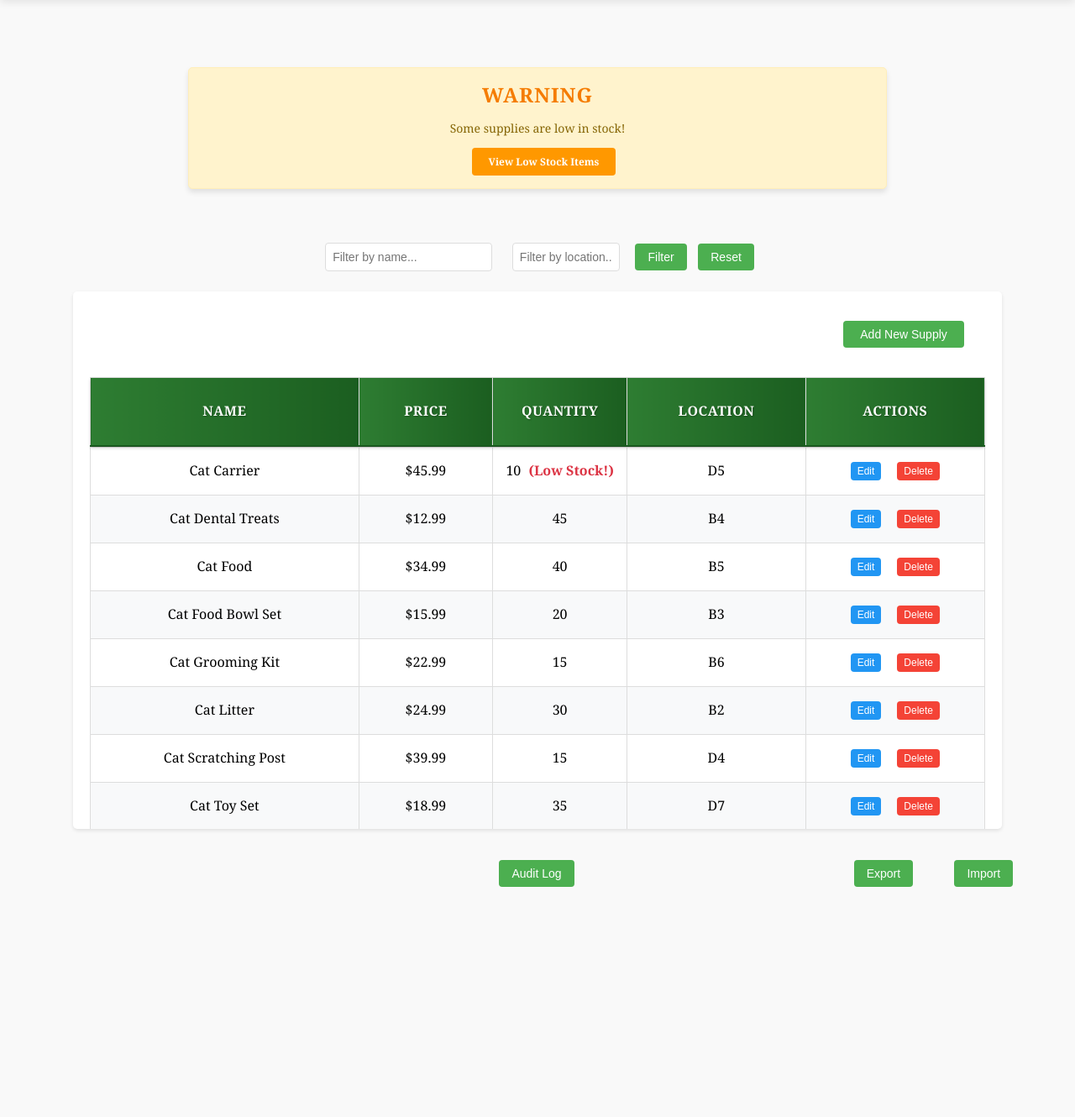
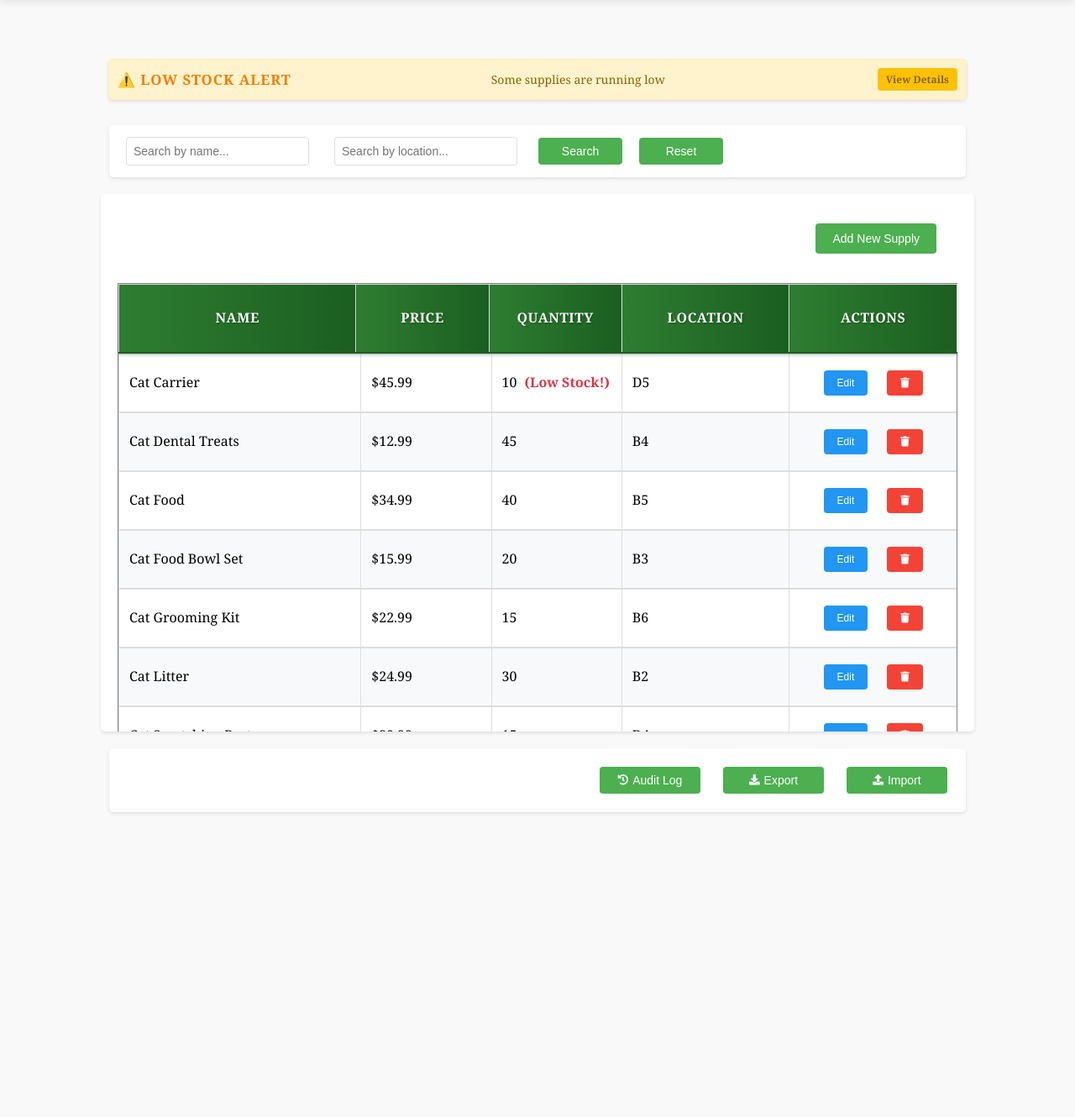
Before and after one commit to TLeafWolf/SDEV_220_Final_Project_Group5, a Django app: page / in a window 1280 px wide. Shown: the part 60-1390 px from the top of the page at 84% size. Run offline with Django 5.2, Linux system fonts and the light colour scheme; a user stored in the database is signed in; data comes from the database, SQL or seed files in the repository; both versions use the stored data as it was after the commit; lists and menus that the app fills with data are empty.

Commit message:
improve UI and fix delete item

```diff
--- a/inventory_project/inventory/templates/inventory/index.html
+++ b/inventory_project/inventory/templates/inventory/index.html
@@ -8,19 +8,38 @@
         background-color: #fff3cd;
         border: 1px solid #ffeeba;
         color: #856404;
-        padding: 15px;
-        margin: 20px auto;
-        max-width: 800px;
+        padding: 10px;
         border-radius: 5px;
         text-align: center;
+        box-shadow: 0 2px 4px rgba(0,0,0,0.1);
+        display: flex;
+        align-items: center;
+        justify-content: space-between;
+    }
+
+    .warning h1 {
+        margin: 0;
+        font-size: 1.2em;
+    }
+
+    .warning p {
+        margin: 0 10px;
+    }
+
+    .warning .filter-button {
+        background-color: #ffc107;
+        color: #856404;
+        padding: 5px 10px;
+        border-radius: 4px;
+        text-decoration: none;
+        font-weight: bold;
     }
 
     .status-message {
-        padding: 15px;
-        margin: 20px auto;
-        max-width: 800px;
+        padding: 10px;
         border-radius: 5px;
         text-align: center;
+        box-shadow: 0 2px 4px rgba(0,0,0,0.1);
     }
 
     .success {
@@ -32,18 +51,50 @@
     .conmain {
         max-width: 1200px;
         margin: 20px auto;
-        padding: 20px;
+        padding: 0 20px;
+        display: flex;
+        flex-direction: column;
+        align-items: center;
+    }
+
+    .warning, .status-message, .filter, .table-container, .bottom_nav {
+        width: 100%;
+        max-width: 1000px;
+        margin: 10px auto;
     }
 
     .filter {
-        margin-bottom: 20px;
+        display: flex;
+        gap: 10px;
+        align-items: center;
+        background: white;
+        padding: 10px;
+        border-radius: 5px;
+        box-shadow: 0 2px 4px rgba(0,0,0,0.1);
     }
 
     .filter input {
         padding: 8px;
-        margin-right: 10px;
         border: 1px solid #ddd;
         border-radius: 4px;
+        flex: 1;
+        max-width: 200px;
+    }
+
+    .filter button {
+        padding: 8px 15px;
+        background-color: #4CAF50;
+        color: white;
+        border: none;
+        border-radius: 4px;
+        cursor: pointer;
+        transition: background-color 0.3s;
+        white-space: nowrap;
+        min-width: 100px;
+    }
+
+    .filter button:hover {
+        background-color: #45a049;
     }
 
     .table-container {
@@ -51,28 +102,190 @@
         padding: 20px;
         border-radius: 5px;
         box-shadow: 0 2px 4px rgba(0,0,0,0.1);
+        width: 100%;
     }
 
     .action-bar {
         margin-bottom: 20px;
+        display: flex;
+        justify-content: flex-end;
     }
 
-    .login-notice {
-        background-color: #f8d7da;
-        color: #721c24;
-        padding: 10px;
-        border-radius: 5px;
-        margin-bottom: 20px;
-        text-align: center;
+    .add-button {
+        background-color: #4CAF50;
+        color: white;
+        padding: 10px 20px;
+        border: none;
+        border-radius: 4px;
+        cursor: pointer;
+        transition: background-color 0.3s;
+    }
+
+    .add-button:hover {
+        background-color: #45a049;
+    }
+
+    .data_tab {
+        width: 100%;
+        border-collapse: collapse;
+    }
+
+    .data_tab th {
+        padding: 15px;
+        border: 1px solid #ddd;
+        text-align: left;
+        font-weight: 600;
+        color: #333;
+        background-color: #f8f9fa;
+    }
+
+    .data_tab td {
+        padding: 12px;
+        border: 1px solid #ddd;
+        text-align: left;
+    }
+
+    .data_tab tbody {
+        display: block;
+        max-height: 500px;
+        overflow-y: auto;
+    }
+
+    .data_tab thead, .data_tab tbody tr {
+        display: table;
+        width: 100%;
+        table-layout: fixed;
+    }
+
+    .action-buttons {
+        display: flex;
+        gap: 10px;
+    }
+
+    .edit-button, .delete-button {
+        padding: 8px 16px;
+        border: none;
+        border-radius: 4px;
+        cursor: pointer;
+        transition: background-color 0.3s;
+    }
+
+    .edit-button {
+        background-color: #2196F3;
+        color: white;
+    }
+
+    .edit-button:hover {
+        background-color: #0b7dda;
+    }
+
+    .delete-button {
+        background-color: #f44336;
+        color: white;
+    }
+
+    .delete-button:hover {
+        background-color: #da190b;
+    }
+
+    .low-stock {
+        background-color: #fff3cd;
+    }
+
+    .low-stock-warning {
+        color: #dc3545;
+        font-weight: bold;
+        margin-left: 5px;
     }
 
     .bottom_nav {
-        margin-top: 20px;
+        background: white;
+        padding: 10px;
+        border-radius: 5px;
+        box-shadow: 0 2px 4px rgba(0,0,0,0.1);
+        width: 100%;
+    }
+
+    .bottom_nav table {
         width: 100%;
     }
 
     .bottom_nav td {
-        padding: 10px;
+        padding: 5px;
+        text-align: right;
+    }
+
+    .bottom_nav .blank {
+        width: 100%;
+    }
+
+    .bottom_nav button {
+        background-color: #4CAF50;
+        color: white;
+        padding: 8px 15px;
+        border: none;
+        border-radius: 4px;
+        cursor: pointer;
+        margin-left: 10px;
+        transition: background-color 0.3s;
+        min-width: 120px;
+        display: inline-flex;
+        align-items: center;
+        justify-content: center;
+        gap: 5px;
+    }
+
+    .bottom_nav button i {
+        font-size: 0.9em;
+    }
+
+    @media (max-width: 1200px) {
+        .conmain {
+            padding: 0 15px;
+        }
+
+        .warning, .status-message, .filter, .table-container, .bottom_nav {
+            max-width: 100%;
+        }
+    }
+
+    @media (max-width: 768px) {
+        .conmain {
+            padding: 0 10px;
+        }
+
+        .warning {
+            flex-direction: column;
+            gap: 10px;
+        }
+
+        .warning .filter-button {
+            width: 100%;
+            text-align: center;
+        }
+
+        .filter {
+            flex-direction: column;
+            align-items: stretch;
+        }
+
+        .filter input {
+            max-width: none;
+        }
+
+        .filter button {
+            width: 100%;
+        }
+
+        .bottom_nav button {
+            width: 100%;
+            margin: 5px 0;
+        }
+
+        .data_tab th, .data_tab td {
+            padding: 8px;
+            font-size: 14px;
+        }
     }
 </style>
 {% endblock %}
@@ -80,24 +293,22 @@
 {% block content %}
 {% if low_stock_items %}
     <div class="warning">
-        <h1>Warning</h1>
-        <p>Some supplies are low in stock!</p>
-        <a href="{% url 'index' %}?low_stock=true" class="filter-button">View Low Stock Items</a>
+        <h1>⚠️ Low Stock Alert</h1>
+        <p>Some supplies are running low</p>
+        <a href="{% url 'index' %}?low_stock=true" class="filter-button">View Details</a>
     </div>
 {% else %}
     <div class="status-message success">
-        <p>All supplies are adequately stocked.</p>
+        <p>✅ All supplies are adequately stocked</p>
     </div>
 {% endif %}
 
 <div class="conmain">
     <div class="filter">
-        <form method="get" style="margin-bottom: 1rem;">
-            <input type="text" name="name" placeholder="Filter by name..." value="{{ name_query }}">
-            <input type="text" name="location" placeholder="Filter by location..." value="{{ location_query }}" style="width: 110px;">
-            <button type="submit">Filter</button>
+        <input type="text" name="name" placeholder="Search by name..." value="{{ name_query }}">
+        <input type="text" name="location" placeholder="Search by location..." value="{{ location_query }}">
+        <button type="submit">Search</button>
         <a href="{% url 'index' %}"><button type="button">Reset</button></a>
-        </form>
     </div>
 
     <div class="table-container">
@@ -113,7 +324,6 @@
             </div>
         {% endif %}
 
-        <div class="table-header">
         <table border="1" class="data_tab">
             <thead>
                 <tr>
@@ -124,11 +334,6 @@
                     <th class="action_head">Actions</th>
                 </tr>
             </thead>
-            </table>
-        </div>
-
-        <div class="table-body">
-            <table border="1" class="data_tab">
             <tbody>
                 {% for supply in supplies %}
                 <tr {% if supply.quantity <= supply.reorder_point %}class="low-stock"{% endif %}>
@@ -147,9 +352,11 @@
                                 <a href="{% url 'edit_supply' supply.name %}">
                                     <button type="button" class="edit-button">Edit</button>
                                 </a>
-                                    <form action="{% url 'delete_supply' supply.name %}" method="post" class="delete-form" onsubmit="return confirmDelete();">
+                                <form method="post" action="{% url 'delete_supply' supply.name %}" class="delete-form">
                                     {% csrf_token %}
-                                        <button type="submit" class="delete-button">Delete</button>
+                                    <button type="submit" class="delete-button">
+                                        <i class="fas fa-trash"></i>
+                                    </button>
                                 </form>
                             </div>
                         {% endif %}
@@ -164,43 +371,53 @@
         </table>
     </div>
 
-        <div class="table-actions">
-            <a href="{% url 'export_supplies' %}" class="action-button export-button">
-                <i class="fas fa-download"></i> Export
-            </a>
-            <a href="{% url 'import_supplies' %}" class="action-button import-button">
-                <i class="fas fa-upload"></i> Import
-            </a>
-        </div>
-    </div>
-
-    <table class="bottom_nav">
+    <div class="bottom_nav">
+        <table>
             <tr>
-            <td></td>
+                <td class="blank"></td>
                 {% if user.is_authenticated %}
-            <td class="blank"><a href="{% url 'audit_log' %}"><button type="button">Audit Log</button></a></td>
-            <td class="export">
-                <a href="{% url 'export_supplies' %}">
-                    <button type="button">Export</button>
+                <td>
+                    <a href="{% url 'audit_log' %}">
+                        <button type="button">
+                            <i class="fas fa-history"></i> Audit Log
+                        </button>
                     </a>
                 </td>
-            <td class="import">
+                <td>
+                    <a href="{% url 'export_supplies' %}">
+                        <button type="button">
+                            <i class="fas fa-download"></i> Export
+                        </button>
+                    </a>
+                </td>
+                <td>
                     <a href="{% url 'import_supplies' %}">
-                    <button type="button">Import</button>
+                        <button type="button">
+                            <i class="fas fa-upload"></i> Import
+                        </button>
                     </a>
                 </td>
                 {% endif %}
             </tr>
         </table>
     </div>
+</div>
 {% endblock %}
 
 {% block extra_js %}
 {% if user.is_authenticated %}
 <script>
-    function confirmDelete() {
-        return confirm("Are you sure you want to delete this item?");
+    document.addEventListener('DOMContentLoaded', function() {
+        const deleteForms = document.querySelectorAll('.delete-form');
+
+        deleteForms.forEach(form => {
+            form.addEventListener('submit', function(e) {
+                if (!confirm('Are you sure you want to delete this item?')) {
+                    e.preventDefault();
                 }
+            });
+        });
+    });
 </script>
 {% endif %}
 {% endblock %}
--- a/inventory_project/inventory/views.py
+++ b/inventory_project/inventory/views.py
@@ -124,13 +124,14 @@ def delete_supply(request, supply_name):
     supply = get_object_or_404(Supply, name=supply_name)
 
     if request.method == 'POST':
+        # Create audit log before deleting
         AuditLog.objects.create(
             user=request.user,
             action='DELETE',
             supply=supply,
             details=f'Deleted supply: {supply.name}, {supply.price}, {supply.quantity}, {supply.location}'
         )
-        supply.save() #change to delete to delete entries from audit log and save for it to add that it deleted the item to the audit log
+        supply.delete()  # Actually delete the supply
         messages.success(request, 'Supply deleted successfully!')
         return redirect('index')
 
```
Also changed, not shown: inventory_project/Inventory.db, inventory_project/inventory/templates/inventory/audit_log.html (indentation only), inventory_project/inventory/templates/inventory/edit_supply.html (indentation only), inventory_project/inventory/templates/inventory/import_supplies.html (indentation only), inventory_project/inventory/templates/inventory/login.html (indentation only). Lines whose indentation alone changed are shown as unchanged.
